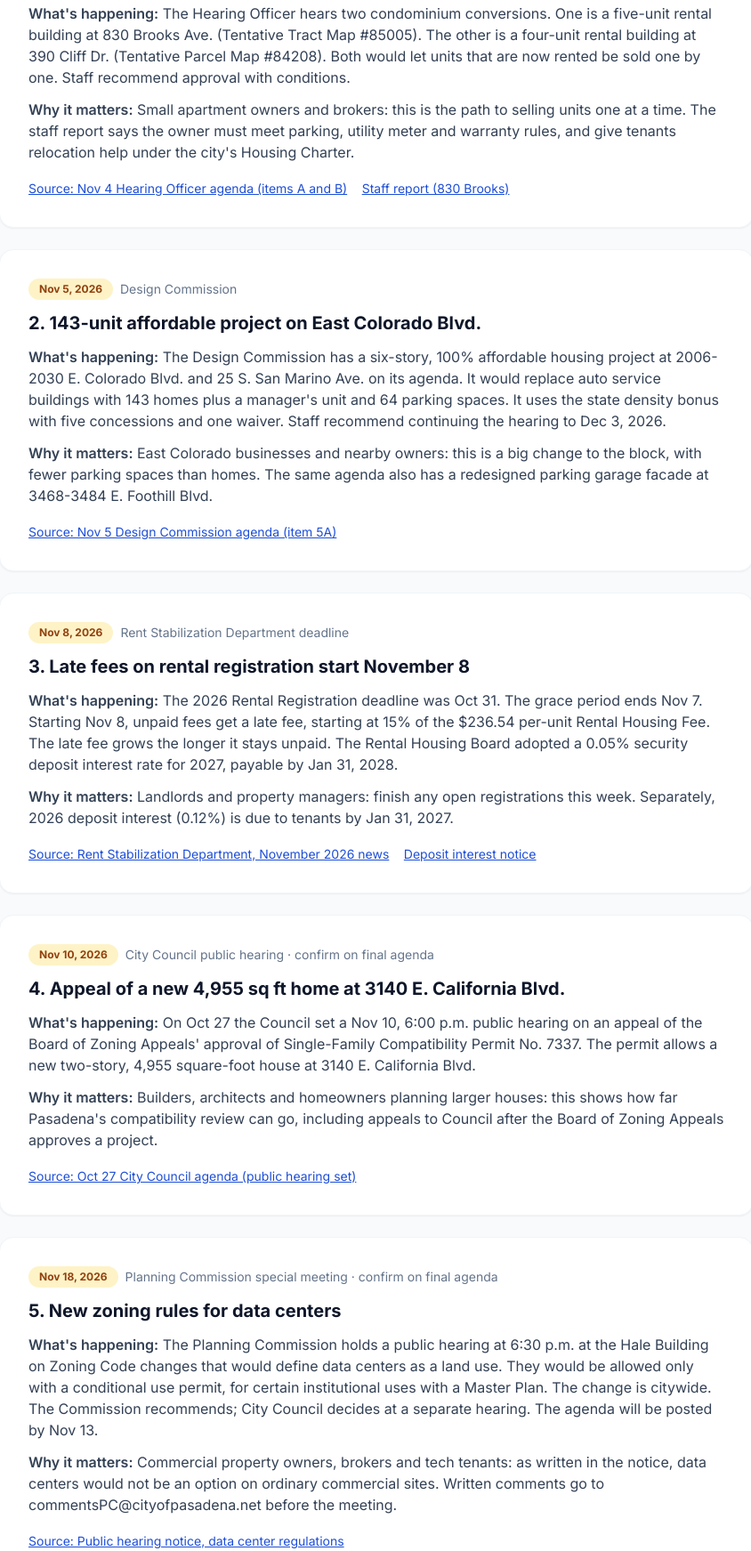
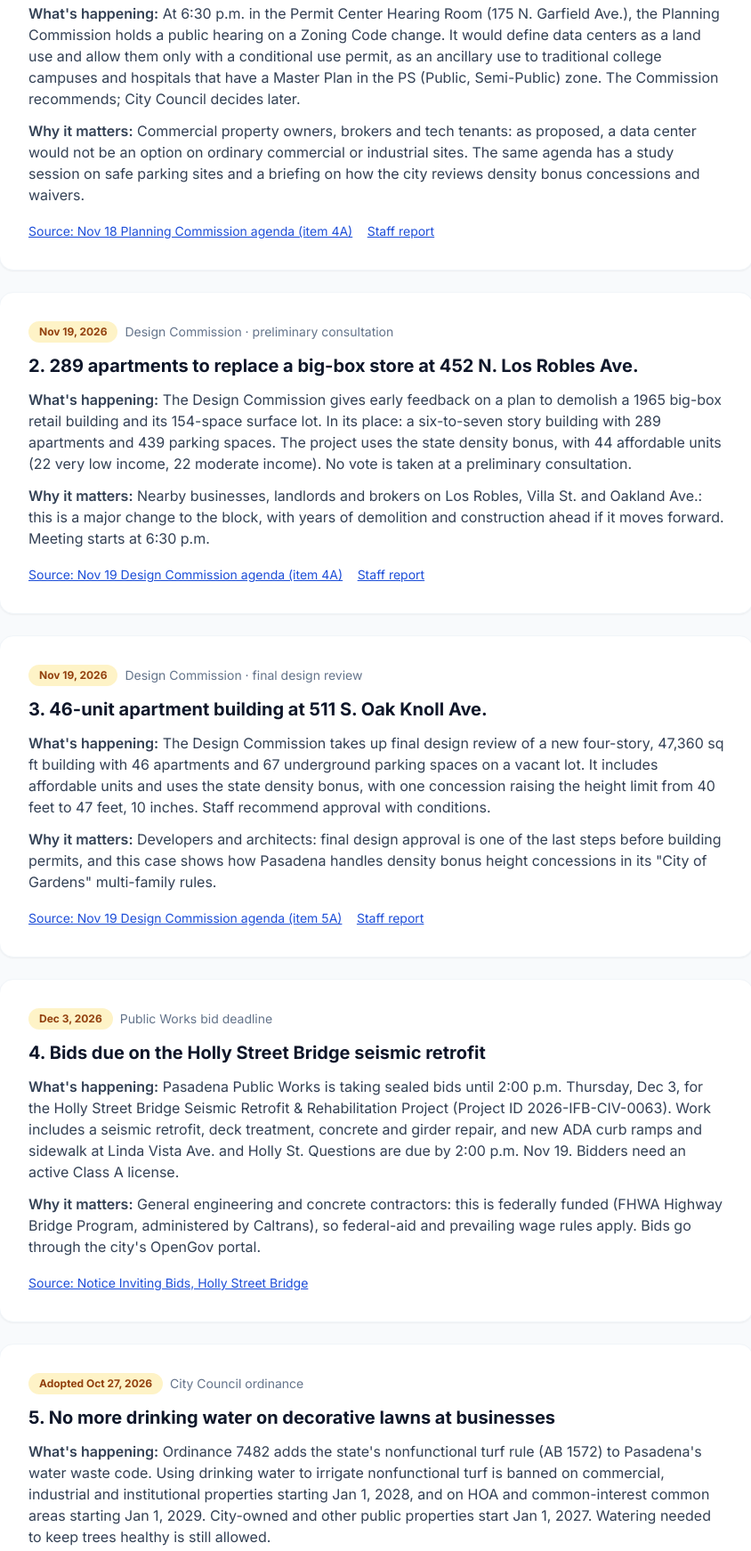
Before and after one commit to unmountapp/municipalwatch.org, a plain HTML site: page pasadena.html in a window 1280 px wide. Shown: the part 530-2273 px from the top of the page at 89% size, without its empty margins (217-1061 px from the left). Drawn offline with nearby package versions, Linux system fonts and the light colour scheme.

Commit message:
Refresh Pasadena sample brief with 5 official items (Nov 18 - Dec 3)
Co-Authored-By: Claude Opus 5.5 <noreply@anthropic.com>
Claude-Session: https://claude.ai/code/session_01C3txvnbcCzYPfrxBkVoDeH

```diff
--- a/pasadena.html
+++ b/pasadena.html
@@ -4,12 +4,12 @@
 <meta charset="UTF-8">
 <meta name="viewport" content="width=device-width, initial-scale=1.0">
 <title>Pasadena Sample Brief - Municipal Watch</title>
-<meta name="description" content="A sample Municipal Watch brief for Pasadena, CA: two condo conversions, a 143-unit East Colorado project, rental registration late fees from Nov 8, a Nov 10 home-size appeal and Nov 18 data center zoning rules, in plain English.">
+<meta name="description" content="A sample Municipal Watch brief for Pasadena, CA: Nov 18 data center zoning, two Nov 19 apartment projects (289 and 46 units), Dec 3 Holly Street Bridge bids and a new turf watering ban for businesses, in plain English.">
 <link rel="canonical" href="https://municipalwatch.org/pasadena.html">
 <meta property="og:type" content="article">
 <meta property="og:url" content="https://municipalwatch.org/pasadena.html">
 <meta property="og:title" content="Pasadena sample brief: what City Hall is deciding">
-<meta property="og:description" content="Recent and upcoming Pasadena council, planning and rent board items and what they mean for local businesses, landlords and developers.">
+<meta property="og:description" content="Recent and upcoming Pasadena council, planning, design and public works items and what they mean for local businesses, landlords and developers.">
 <meta name="twitter:card" content="summary">
 <!-- ===== Measurement (Growth Engine). Paste IDs below; anything left blank simply doesn't load. ===== -->
   <script>
@@ -35,7 +35,7 @@
 <p class="text-xs font-bold uppercase tracking-widest text-amber-400 mt-6 mb-2">Sample brief &middot; Pasadena, CA</p>
 <h1 class="text-3xl md:text-5xl font-bold mb-4">What Pasadena is deciding now</h1>
 <p class="text-lg text-slate-300 max-w-2xl">This is the format of a Municipal Watch weekly brief: each item, its date, what it means for your business, and a link to the official source.</p>
-<p class="text-sm text-slate-400 mt-6">Sample prepared November 4, 2026 from the City of Pasadena's official agendas, staff reports, public hearing notices and Rent Stabilization Department news. Items marked "confirm on final agenda" are scheduled but not yet on a posted agenda.</p>
+<p class="text-sm text-slate-400 mt-6">Sample prepared November 18, 2026 from the City of Pasadena's official agendas, staff reports, bid notices and adopted ordinances. Items marked "confirm on final agenda" are scheduled but not yet on a posted agenda.</p>
 </div>
 </header>
 
@@ -43,41 +43,42 @@
 <section class="py-14">
 <div class="container mx-auto px-6 max-w-4xl space-y-6">
   <article class="bg-white p-6 md:p-8 rounded-2xl shadow-sm border border-slate-100">
-  <div class="flex flex-wrap items-center gap-2 mb-3"><span class="bg-amber-100 text-amber-800 text-xs font-bold px-3 py-1 rounded-full">Nov 4, 2026</span><span class="text-sm text-slate-500">Hearing Officer public hearing</span></div>
-  <h3 class="text-xl font-bold mb-3">1. Two rental buildings ask to convert to condos</h3>
-  <p class="text-slate-700 mb-3"><span class="font-semibold">What's happening:</span> The Hearing Officer hears two condominium conversions. One is a five-unit rental building at 830 Brooks Ave. (Tentative Tract Map #85005). The other is a four-unit rental building at 390 Cliff Dr. (Tentative Parcel Map #84208). Both would let units that are now rented be sold one by one. Staff recommend approval with conditions.</p>
-  <p class="text-slate-700 mb-4"><span class="font-semibold">Why it matters:</span> Small apartment owners and brokers: this is the path to selling units one at a time. The staff report says the owner must meet parking, utility meter and warranty rules, and give tenants relocation help under the city's Housing Charter.</p>
-  <a href="https://www.cityofpasadena.net/commissions/wp-content/uploads/sites/31/2026-11-04-Hearing-Officer-Agenda.pdf" target="_blank" rel="noopener" class="text-sm text-blue-700 underline">Source: Nov 4 Hearing Officer agenda (items A and B)</a>
-  <a href="https://www.cityofpasadena.net/commissions/wp-content/uploads/sites/31/2026-11-04-Hearing-Officer-A.-TTM-85005-Staff-Report.pdf" target="_blank" rel="noopener" class="text-sm text-blue-700 underline ml-3">Staff report (830 Brooks)</a>
+  <div class="flex flex-wrap items-center gap-2 mb-3"><span class="bg-amber-100 text-amber-800 text-xs font-bold px-3 py-1 rounded-full">Nov 18, 2026</span><span class="text-sm text-slate-500">Planning Commission special meeting</span></div>
+  <h3 class="text-xl font-bold mb-3">1. Data centers: allowed only at colleges and hospitals</h3>
+  <p class="text-slate-700 mb-3"><span class="font-semibold">What's happening:</span> At 6:30 p.m. in the Permit Center Hearing Room (175 N. Garfield Ave.), the Planning Commission holds a public hearing on a Zoning Code change. It would define data centers as a land use and allow them only with a conditional use permit, as an ancillary use to traditional college campuses and hospitals that have a Master Plan in the PS (Public, Semi-Public) zone. The Commission recommends; City Council decides later.</p>
+  <p class="text-slate-700 mb-4"><span class="font-semibold">Why it matters:</span> Commercial property owners, brokers and tech tenants: as proposed, a data center would not be an option on ordinary commercial or industrial sites. The same agenda has a study session on safe parking sites and a briefing on how the city reviews density bonus concessions and waivers.</p>
+  <a href="https://www.cityofpasadena.net/commissions/wp-content/uploads/sites/31/2026-11-18-Planning-Commission-Agenda.pdf" target="_blank" rel="noopener" class="text-sm text-blue-700 underline">Source: Nov 18 Planning Commission agenda (item 4A)</a>
+  <a href="https://www.cityofpasadena.net/commissions/wp-content/uploads/sites/31/2026-11-18-Planning-Commission-4A.-Data-Centers-Staff-Report.pdf" target="_blank" rel="noopener" class="text-sm text-blue-700 underline ml-3">Staff report</a>
   </article>
   <article class="bg-white p-6 md:p-8 rounded-2xl shadow-sm border border-slate-100">
-  <div class="flex flex-wrap items-center gap-2 mb-3"><span class="bg-amber-100 text-amber-800 text-xs font-bold px-3 py-1 rounded-full">Nov 5, 2026</span><span class="text-sm text-slate-500">Design Commission</span></div>
-  <h3 class="text-xl font-bold mb-3">2. 143-unit affordable project on East Colorado Blvd.</h3>
-  <p class="text-slate-700 mb-3"><span class="font-semibold">What's happening:</span> The Design Commission has a six-story, 100% affordable housing project at 2006-2030 E. Colorado Blvd. and 25 S. San Marino Ave. on its agenda. It would replace auto service buildings with 143 homes plus a manager's unit and 64 parking spaces. It uses the state density bonus with five concessions and one waiver. Staff recommend continuing the hearing to Dec 3, 2026.</p>
-  <p class="text-slate-700 mb-4"><span class="font-semibold">Why it matters:</span> East Colorado businesses and nearby owners: this is a big change to the block, with fewer parking spaces than homes. The same agenda also has a redesigned parking garage facade at 3468-3484 E. Foothill Blvd.</p>
-  <a href="https://www.cityofpasadena.net/commissions/wp-content/uploads/sites/31/2026-11-05-Design-Commission-Agenda.pdf" target="_blank" rel="noopener" class="text-sm text-blue-700 underline">Source: Nov 5 Design Commission agenda (item 5A)</a>
+  <div class="flex flex-wrap items-center gap-2 mb-3"><span class="bg-amber-100 text-amber-800 text-xs font-bold px-3 py-1 rounded-full">Nov 19, 2026</span><span class="text-sm text-slate-500">Design Commission &middot; preliminary consultation</span></div>
+  <h3 class="text-xl font-bold mb-3">2. 289 apartments to replace a big-box store at 452 N. Los Robles Ave.</h3>
+  <p class="text-slate-700 mb-3"><span class="font-semibold">What's happening:</span> The Design Commission gives early feedback on a plan to demolish a 1965 big-box retail building and its 154-space surface lot. In its place: a six-to-seven story building with 289 apartments and 439 parking spaces. The project uses the state density bonus, with 44 affordable units (22 very low income, 22 moderate income). No vote is taken at a preliminary consultation.</p>
+  <p class="text-slate-700 mb-4"><span class="font-semibold">Why it matters:</span> Nearby businesses, landlords and brokers on Los Robles, Villa St. and Oakland Ave.: this is a major change to the block, with years of demolition and construction ahead if it moves forward. Meeting starts at 6:30 p.m.</p>
+  <a href="https://www.cityofpasadena.net/commissions/wp-content/uploads/sites/31/2026-11-19-Design-Commission-Agenda.pdf" target="_blank" rel="noopener" class="text-sm text-blue-700 underline">Source: Nov 19 Design Commission agenda (item 4A)</a>
+  <a href="https://www.cityofpasadena.net/commissions/wp-content/uploads/sites/31/2026-11-19-Design-Commission-4A.-452-N.-Los-Robles-Ave-Staff-Report.pdf" target="_blank" rel="noopener" class="text-sm text-blue-700 underline ml-3">Staff report</a>
   </article>
   <article class="bg-white p-6 md:p-8 rounded-2xl shadow-sm border border-slate-100">
-  <div class="flex flex-wrap items-center gap-2 mb-3"><span class="bg-amber-100 text-amber-800 text-xs font-bold px-3 py-1 rounded-full">Nov 8, 2026</span><span class="text-sm text-slate-500">Rent Stabilization Department deadline</span></div>
-  <h3 class="text-xl font-bold mb-3">3. Late fees on rental registration start November 8</h3>
-  <p class="text-slate-700 mb-3"><span class="font-semibold">What's happening:</span> The 2026 Rental Registration deadline was Oct 31. The grace period ends Nov 7. Starting Nov 8, unpaid fees get a late fee, starting at 15% of the $236.54 per-unit Rental Housing Fee. The late fee grows the longer it stays unpaid. The Rental Housing Board adopted a 0.05% security deposit interest rate for 2027, payable by Jan 31, 2028.</p>
-  <p class="text-slate-700 mb-4"><span class="font-semibold">Why it matters:</span> Landlords and property managers: finish any open registrations this week. Separately, 2026 deposit interest (0.12%) is due to tenants by Jan 31, 2027.</p>
-  <a href="https://www.cityofpasadena.net/rent-stabilization/news-announcements/latest-news-from-the-rent-stabilization-department-november-2026/" target="_blank" rel="noopener" class="text-sm text-blue-700 underline">Source: Rent Stabilization Department, November 2026 news</a>
-  <a href="https://www.cityofpasadena.net/rent-stabilization/news-announcements/city-of-pasadena-workshop-to-cover-security-deposit-rules-and-requirements/" target="_blank" rel="noopener" class="text-sm text-blue-700 underline ml-3">Deposit interest notice</a>
+  <div class="flex flex-wrap items-center gap-2 mb-3"><span class="bg-amber-100 text-amber-800 text-xs font-bold px-3 py-1 rounded-full">Nov 19, 2026</span><span class="text-sm text-slate-500">Design Commission &middot; final design review</span></div>
+  <h3 class="text-xl font-bold mb-3">3. 46-unit apartment building at 511 S. Oak Knoll Ave.</h3>
+  <p class="text-slate-700 mb-3"><span class="font-semibold">What's happening:</span> The Design Commission takes up final design review of a new four-story, 47,360 sq ft building with 46 apartments and 67 underground parking spaces on a vacant lot. It includes affordable units and uses the state density bonus, with one concession raising the height limit from 40 feet to 47 feet, 10 inches. Staff recommend approval with conditions.</p>
+  <p class="text-slate-700 mb-4"><span class="font-semibold">Why it matters:</span> Developers and architects: final design approval is one of the last steps before building permits, and this case shows how Pasadena handles density bonus height concessions in its "City of Gardens" multi-family rules.</p>
+  <a href="https://www.cityofpasadena.net/commissions/wp-content/uploads/sites/31/2026-11-19-Design-Commission-Agenda.pdf" target="_blank" rel="noopener" class="text-sm text-blue-700 underline">Source: Nov 19 Design Commission agenda (item 5A)</a>
+  <a href="https://www.cityofpasadena.net/commissions/wp-content/uploads/sites/31/2026-11-19-Design-Commission-5A.-511-S.-Oak-Knoll-Ave.-Staff-Report_REVISED.pdf" target="_blank" rel="noopener" class="text-sm text-blue-700 underline ml-3">Staff report</a>
   </article>
   <article class="bg-white p-6 md:p-8 rounded-2xl shadow-sm border border-slate-100">
-  <div class="flex flex-wrap items-center gap-2 mb-3"><span class="bg-amber-100 text-amber-800 text-xs font-bold px-3 py-1 rounded-full">Nov 10, 2026</span><span class="text-sm text-slate-500">City Council public hearing &middot; confirm on final agenda</span></div>
-  <h3 class="text-xl font-bold mb-3">4. Appeal of a new 4,955 sq ft home at 3140 E. California Blvd.</h3>
-  <p class="text-slate-700 mb-3"><span class="font-semibold">What's happening:</span> On Oct 27 the Council set a Nov 10, 6:00 p.m. public hearing on an appeal of the Board of Zoning Appeals' approval of Single-Family Compatibility Permit No. 7337. The permit allows a new two-story, 4,955 square-foot house at 3140 E. California Blvd.</p>
-  <p class="text-slate-700 mb-4"><span class="font-semibold">Why it matters:</span> Builders, architects and homeowners planning larger houses: this shows how far Pasadena's compatibility review can go, including appeals to Council after the Board of Zoning Appeals approves a project.</p>
-  <a href="https://ww2.cityofpasadena.net/2026%20Agendas/Oct_27_26/Agenda.asp" target="_blank" rel="noopener" class="text-sm text-blue-700 underline">Source: Oct 27 City Council agenda (public hearing set)</a>
+  <div class="flex flex-wrap items-center gap-2 mb-3"><span class="bg-amber-100 text-amber-800 text-xs font-bold px-3 py-1 rounded-full">Dec 3, 2026</span><span class="text-sm text-slate-500">Public Works bid deadline</span></div>
+  <h3 class="text-xl font-bold mb-3">4. Bids due on the Holly Street Bridge seismic retrofit</h3>
+  <p class="text-slate-700 mb-3"><span class="font-semibold">What's happening:</span> Pasadena Public Works is taking sealed bids until 2:00 p.m. Thursday, Dec 3, for the Holly Street Bridge Seismic Retrofit &amp; Rehabilitation Project (Project ID 2026-IFB-CIV-0063). Work includes a seismic retrofit, deck treatment, concrete and girder repair, and new ADA curb ramps and sidewalk at Linda Vista Ave. and Holly St. Questions are due by 2:00 p.m. Nov 19. Bidders need an active Class A license.</p>
+  <p class="text-slate-700 mb-4"><span class="font-semibold">Why it matters:</span> General engineering and concrete contractors: this is federally funded (FHWA Highway Bridge Program, administered by Caltrans), so federal-aid and prevailing wage rules apply. Bids go through the city's OpenGov portal.</p>
+  <a href="https://www.cityofpasadena.net/public-notices/wp-content/uploads/sites/16/2026-12-03-NIB-5064078-Holly-St-Bridge-Seismic-Retrofit-Rehabilitation-Project.pdf" target="_blank" rel="noopener" class="text-sm text-blue-700 underline">Source: Notice Inviting Bids, Holly Street Bridge</a>
   </article>
   <article class="bg-white p-6 md:p-8 rounded-2xl shadow-sm border border-slate-100">
-  <div class="flex flex-wrap items-center gap-2 mb-3"><span class="bg-amber-100 text-amber-800 text-xs font-bold px-3 py-1 rounded-full">Nov 18, 2026</span><span class="text-sm text-slate-500">Planning Commission special meeting &middot; confirm on final agenda</span></div>
-  <h3 class="text-xl font-bold mb-3">5. New zoning rules for data centers</h3>
-  <p class="text-slate-700 mb-3"><span class="font-semibold">What's happening:</span> The Planning Commission holds a public hearing at 6:30 p.m. at the Hale Building on Zoning Code changes that would define data centers as a land use. They would be allowed only with a conditional use permit, for certain institutional uses with a Master Plan. The change is citywide. The Commission recommends; City Council decides at a separate hearing. The agenda will be posted by Nov 13.</p>
-  <p class="text-slate-700 mb-4"><span class="font-semibold">Why it matters:</span> Commercial property owners, brokers and tech tenants: as written in the notice, data centers would not be an option on ordinary commercial sites. Written comments go to commentsPC@cityofpasadena.net before the meeting.</p>
-  <a href="https://www.cityofpasadena.net/public-notices/wp-content/uploads/sites/16/2026-11-18-Hearing-Ordinance-Pertaining-to-Data-Center-Regulations.pdf" target="_blank" rel="noopener" class="text-sm text-blue-700 underline">Source: Public hearing notice, data center regulations</a>
+  <div class="flex flex-wrap items-center gap-2 mb-3"><span class="bg-amber-100 text-amber-800 text-xs font-bold px-3 py-1 rounded-full">Adopted Oct 27, 2026</span><span class="text-sm text-slate-500">City Council ordinance</span></div>
+  <h3 class="text-xl font-bold mb-3">5. No more drinking water on decorative lawns at businesses</h3>
+  <p class="text-slate-700 mb-3"><span class="font-semibold">What's happening:</span> Ordinance 7482 adds the state's nonfunctional turf rule (AB 1572) to Pasadena's water waste code. Using drinking water to irrigate nonfunctional turf is banned on commercial, industrial and institutional properties starting Jan 1, 2028, and on HOA and common-interest common areas starting Jan 1, 2029. City-owned and other public properties start Jan 1, 2027. Watering needed to keep trees healthy is still allowed.</p>
+  <p class="text-slate-700 mb-4"><span class="font-semibold">Why it matters:</span> Commercial property owners, HOAs and landscapers: decorative grass on these properties has to be replaced or switched off potable water by the deadline. Plan and budget the conversion now.</p>
+  <a href="https://www.cityofpasadena.net/public-notices/wp-content/uploads/sites/16/2026-10-27-ORDINANCE-7482.pdf" target="_blank" rel="noopener" class="text-sm text-blue-700 underline">Source: Ordinance 7482 (Oct 27, 2026)</a>
   </article>
 </div>
 </section>
```
